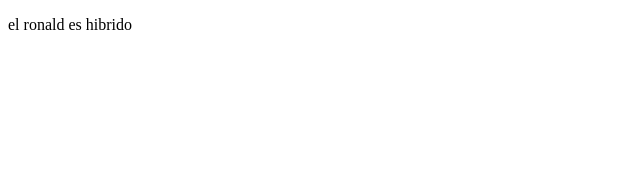
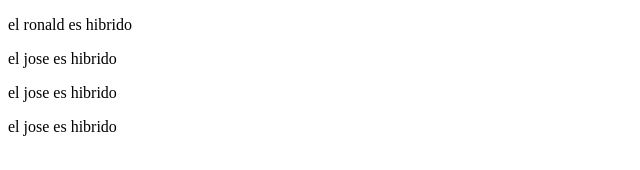
Before and after one commit to RonaldRoman/SIAT-Trabajo-de-gestion-de-proyectos, a plain HTML site: page index.html in a window 1280 px wide. Shown: the whole page, without its empty margins (0-640 px from the left). Drawn offline with Linux system fonts and the light colour scheme.

Commit message:
prueba 2

```diff
--- a/index.html
+++ b/index.html
@@ -6,5 +6,8 @@
 </head>
 <body>
     <p>el ronald es hibrido </p>
+    <p>el jose es hibrido </p>
+    <p>el jose es hibrido </p>
+    <p>el jose es hibrido </p>
 </body>
 </html>
```
